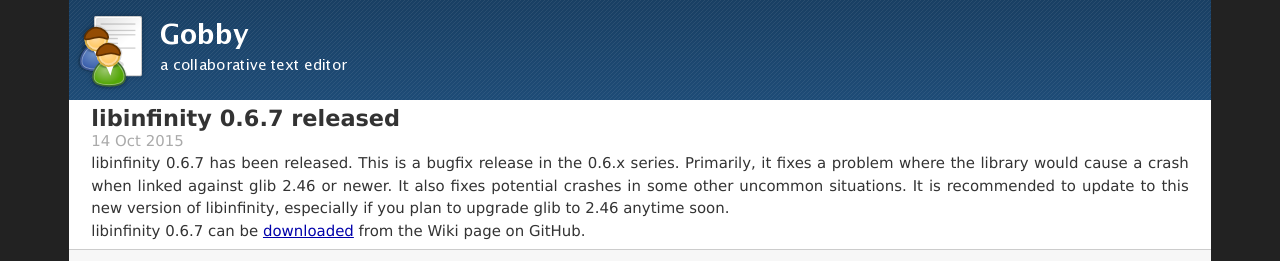
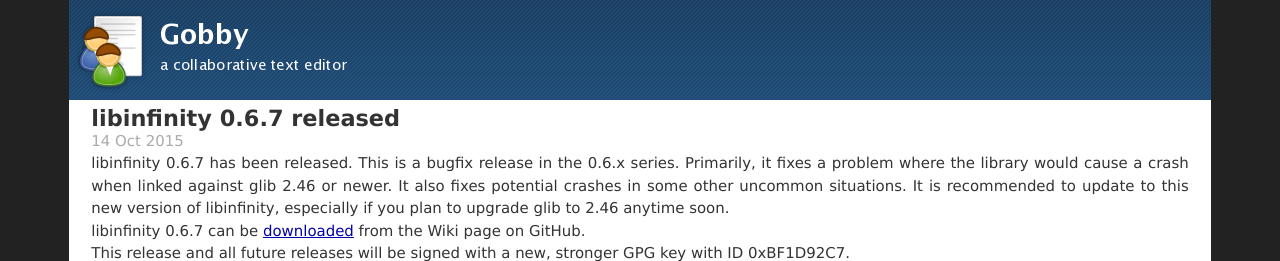
Before and after one commit to gobby/gobby.github.io, a Jekyll site: the page built from _posts/2015-10-13-libinfinity-0-6-7-released.markdown, in a window 1280 px wide, cut to the strip 0-261 px from the top of the page. Built offline with Jekyll 4.4.1, drawn with Linux system fonts in a browser that asks for light colours; Markdown is read by kramdown in place of the engine named in the settings.

Commit message:
Add note about new GPG key

```diff
--- a/_posts/2015-10-13-libinfinity-0-6-7-released.markdown
+++ b/_posts/2015-10-13-libinfinity-0-6-7-released.markdown
@@ -8,3 +8,5 @@
 
 libinfinity 0.6.7 can be [downloaded](https://github.com/gobby/gobby/wiki/Download)
 from the Wiki page on GitHub.
+
+This release and all future releases will be signed with a new, stronger GPG key with ID 0xBF1D92C7.
```
